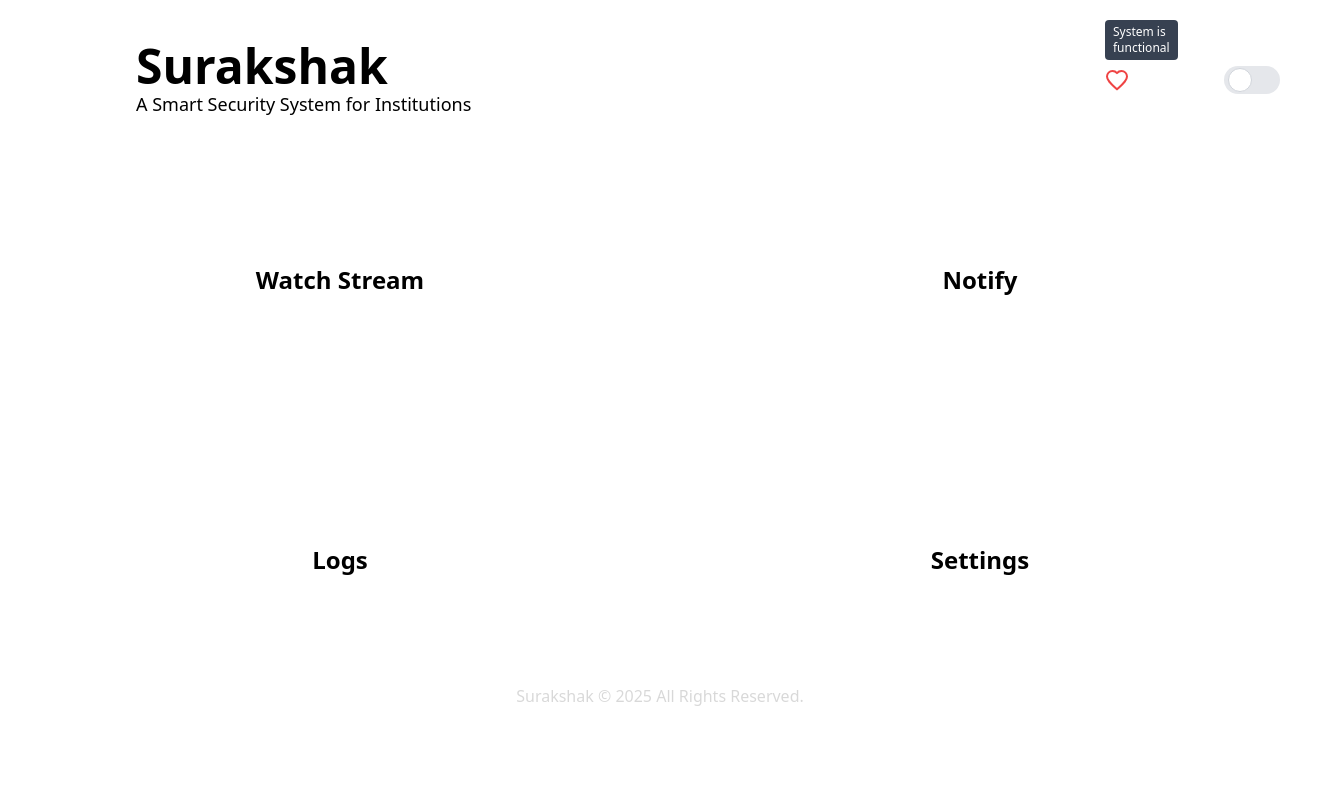
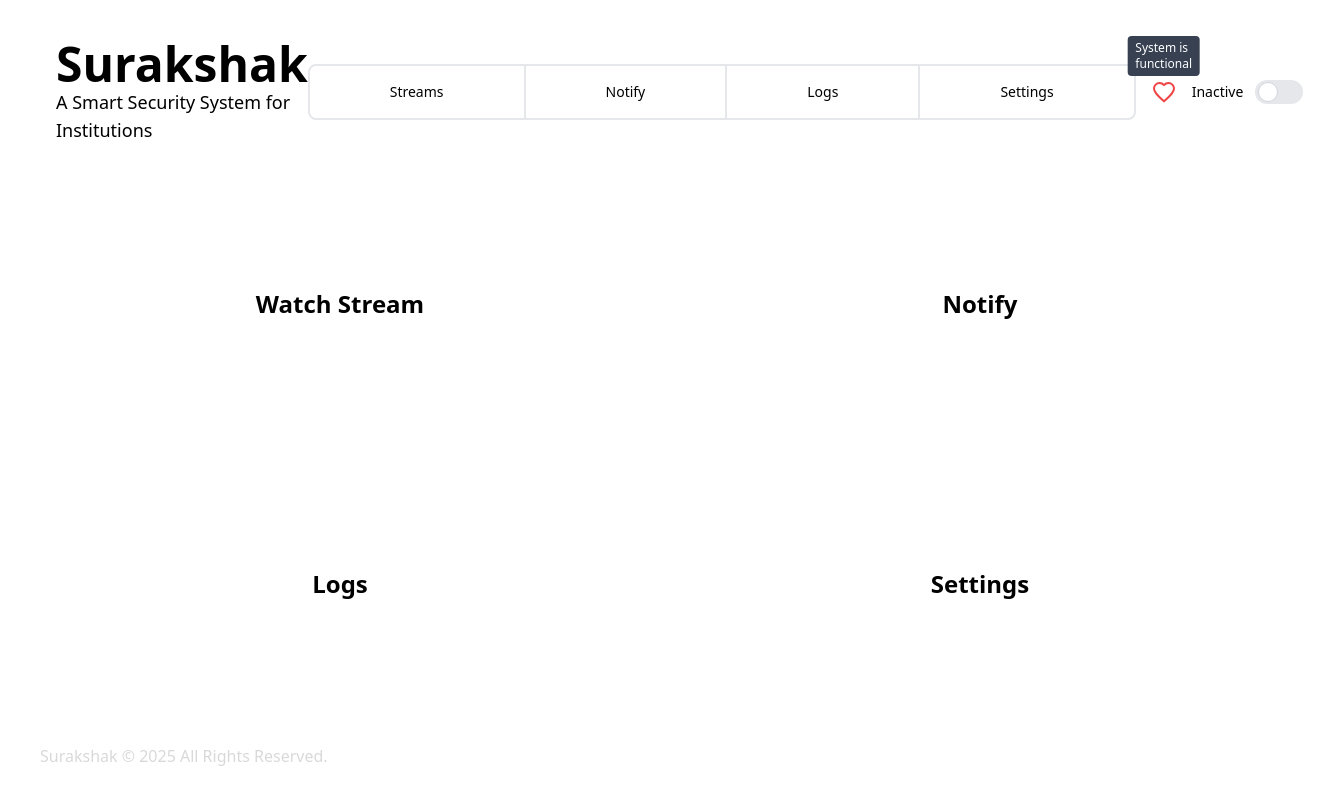
Before and after one commit to Offset-official/surakshak, a Django app: page / in a window 1320 px wide. Before the commit the page ends 706 px from the top, so only its background shows below. Run offline with Django 5.2, Linux system fonts and the light colour scheme; some libraries are stand-ins or nearby versions.

Commit message:
shawty doing something don't disturb him

```diff
--- a/surakshak/models.py
+++ b/surakshak/models.py
@@ -3,7 +3,7 @@ from django.utils.timezone import now
 
 
 class IncidentType(models.Model):
-    type_name = models.CharField(max_length=50)  # e.g., "Trespassing", "Fire"
+    type_name = models.CharField(max_length=50, null=True)  # e.g., "Trespassing", "Fire"
     respondents = models.ManyToManyField("Respondent", related_name="incident_types", null=True)  # Respondents for this type
 
     def __str__(self):
@@ -35,8 +35,10 @@ class Incident(models.Model):
     id = models.AutoField(primary_key=True)
     created_at = models.DateTimeField(default=now)
     incident_type = models.ForeignKey("IncidentType", on_delete=models.CASCADE, null=True)
-    camera = models.ForeignKey("Camera", on_delete=models.CASCADE, to_field="name")
+    # camera = models.ForeignKey("Camera", on_delete=models.CASCADE, related_name="name")
+    camera = models.CharField(max_length=200)
     resolved = models.BooleanField(default=False)
+    image_uuid = models.CharField(max_length=200, null=True)
     resolver = models.ForeignKey("Respondent", on_delete=models.CASCADE, null=True, blank=True)
 
     def __str__(self):
--- a/surakshak/templates/layout.html
+++ b/surakshak/templates/layout.html
@@ -18,7 +18,8 @@
 
   <body class="bg-primaryBg text-textColor font-sans p-10 relative">
     <!-- Header Section -->
-    <div class="flex justify-between w-full items-center">
+    <div class="flex justify-between w-full items-center mb-10">
+      <!-- Logo Section -->
       <a class="flex gap-4" href="/">
         <div class="h-full">
           <img src="{% static 'logo.svg' %}" alt="logo" class="w-20 h-20" />
@@ -28,14 +29,40 @@
           <div class="text-lg">A Smart Security System for Institutions</div>
         </div>
       </a>
-      <div class="flex items-center space-x-6">
-        <!-- Heartbeat Indicator -->
-        <div class="relative">
+
+      <!-- Menu / Navigation -->
+      <nav class="flex border-2 rounded-lg border-primaryHighlight">
+        <a
+          href="/streams"
+          class="py-4 px-20 text-sm font-normal border-r-2 border-primaryHighlight transition-all duration-200 select-none cursor-pointer hover:text-accent hover:bg-primaryHighlight"
+          >Streams</a
+        >
+        <a
+          href="/notify"
+          class="py-4 px-20 text-sm font-normal border-r-2 border-primaryHighlight transition-all duration-200 select-none cursor-pointer hover:text-accent hover:bg-primaryHighlight"
+          >Notify</a
+        >
+        <a
+          href="/logs"
+          class="py-4 px-20 text-sm font-normal border-r-2 border-primaryHighlight transition-all duration-200 select-none cursor-pointer hover:text-accent hover:bg-primaryHighlight"
+          >Logs</a
+        >
+        <a
+          href="/settings"
+          class="py-4 px-20 text-sm font-normal transition-all duration-200 select-none cursor-pointer hover:text-accent hover:bg-primaryHighlight"
+          >Settings</a
+        >
+      </nav>
+
+      <!-- Toggle & Heartbeat Section -->
+      <div class="flex items-center gap-4 ml-4 w-44 justify-center py-2">
+        <!-- Heartbeat / Caution Icons -->
+        <div class="relative group" style="width: 24px; height: 24px;">
           <!-- Heartbeat Icon -->
           <svg
             id="heartbeat-icon"
             xmlns="http://www.w3.org/2000/svg"
-            class="h-6 w-6 text-gray-400 transition-colors duration-300"
+            class="w-6 h-6 text-gray-400 transition-colors duration-300"
             fill="none"
             viewBox="0 0 24 24"
             stroke="currentColor"
@@ -52,11 +79,11 @@
             />
           </svg>
 
-          <!-- Caution Icon -->
+          <!-- Caution Icon (Hidden by default) -->
           <svg
             id="caution-icon"
             xmlns="http://www.w3.org/2000/svg"
-            class="h-6 w-6 text-yellow-400 transition-colors duration-300 hidden"
+            class="w-6 h-6 text-yellow-400 transition-colors duration-300 hidden"
             fill="none"
             viewBox="0 0 24 24"
             stroke="currentColor"
@@ -65,96 +92,111 @@
               stroke-linecap="round"
               stroke-linejoin="round"
               stroke-width="2"
-              d="M12 9v2m0 4h.01M21 12a9 9 0 11-18 0 9 9 0 0118 0z"
+              d="M12 9v2m0 4h.01M21 12a9 9 0
+                 11-18 0 9 9 0 0118 0z"
             />
           </svg>
 
           <!-- Tooltip -->
           <span
             id="heartbeat-tooltip"
-            class="absolute bottom-full mb-2 hidden px-2 py-1 bg-gray-700 text-white text-xs rounded"
+            class="absolute bottom-full left-1/2 -translate-x-1/2 mb-1 hidden px-2 py-1 bg-gray-700 text-white text-xs rounded group-hover:block"
           >
-            System is functional
+            Checking...
           </span>
         </div>
 
         <!-- Toggle Button -->
-        <div>
         <label class="inline-flex items-center cursor-pointer">
           <input
             type="checkbox"
             class="sr-only peer"
-              onchange="toggleState()"
+            onchange="toggleSystemState()"
             id="status-toggle"
           />
           <span
-              class="mr-3 font-normal text-white dark:text-gray-300"
+            class="mr-3 text-sm font-normal"
             id="toggle-label"
           >
             Inactive
           </span>
           <div
-              class="relative w-14 h-7 bg-gray-200 peer-focus:outline-none
-                     peer-focus:ring-4 peer-focus:ring-primaryHighlight
-                     dark:peer-focus:ring-primaryHighlight rounded-full
-                     peer dark:bg-accent peer-checked:after:translate-x-full
-                     rtl:peer-checked:after:-translate-x-full
-                     peer-checked:after:border-white after:content-['']
-                     after:absolute after:top-0.5 after:start-[4px]
+            class="relative w-12 h-6 bg-gray-200 peer-focus:outline-none peer-focus:ring-3 peer-focus:ring-primaryHighlight
+                   rounded-full peer dark:bg-accent peer-checked:after:translate-x-full
+                   rtl:peer-checked:after:-translate-x-full peer-checked:after:border-white
+                   after:content-[''] after:absolute after:top-0.5 after:start-[3px]
                    after:bg-white after:border-gray-300 after:border
-                     after:rounded-full after:h-6 after:w-6 after:transition-all
-                     dark:border-gray-600 peer-checked:bg-green-500"
+                   after:rounded-full after:h-5 after:w-5 after:transition-all dark:border-gray-600
+                   peer-checked:bg-green-500"
           ></div>
         </label>
       </div>
     </div>
+
+    <!-- Intrusion Popup (Initially Hidden) -->
+    <div
+      id="intrusion-popup"
+      class="hidden fixed top-1/3 left-1/2 -translate-x-1/2 -translate-y-1/2 z-50 bg-red-700 text-white p-6 rounded shadow-md w-80 text-center"
+    >
+      <p class="mb-4 text-lg font-bold">
+        Intrusion has been detected. Click here to resolve.
+      </p>
+      <button
+        id="resolve-button"
+        class="bg-white text-red-700 px-4 py-2 rounded font-semibold hover:bg-gray-100 transition"
+      >
+        Resolve
+      </button>
     </div>
 
     <!-- Main Content -->
-    {% block content %}{% endblock content %}
+    <main>
+      {% block content %}
+      {% endblock content %}
+    </main>
 
     <!-- Footer -->
-    <div class="text-textColor opacity-15 absolute bottom-3 right-1/2 transform translate-x-1/2 font-thin">
+    <footer class="text-textColor opacity-15 mt-10">
       Surakshak &copy; 2025 All Rights Reserved.
-    </div>
+    </footer>
 
     <!-- JavaScript -->
     <script>
-      // Keep track of whether a toggle is in progress
-      let isToggling = false;
+      let isToggling = false; // Prevent multiple toggle requests
 
       document.addEventListener("DOMContentLoaded", () => {
-        // Grab references once
+        // References
         const heartbeatIcon = document.getElementById("heartbeat-icon");
         const cautionIcon = document.getElementById("caution-icon");
         const heartbeatTooltip = document.getElementById("heartbeat-tooltip");
         const toggleInput = document.getElementById("status-toggle");
         const toggleLabel = document.getElementById("toggle-label");
+        const intrusionPopup = document.getElementById("intrusion-popup");
+        const resolveButton = document.getElementById("resolve-button");
 
-        // Function to show tooltip
+        // Show/Hide Tooltip
         function showTooltip() {
           heartbeatTooltip.classList.remove("hidden");
         }
-
-        // Function to hide tooltip
         function hideTooltip() {
           heartbeatTooltip.classList.add("hidden");
         }
 
-        // Heartbeat Indicator Function
+        // Heartbeat and Lockdown Indicators
         function updateIndicators(isAlive, lockdown, status) {
           if (lockdown) {
-            // Show caution icon
+            // Hide heartbeat, show caution
             heartbeatIcon.classList.add("hidden");
             cautionIcon.classList.remove("hidden");
             heartbeatTooltip.innerText = "System is in lockdown";
             heartbeatTooltip.classList.remove("hidden");
-            // Disable toggle switch
+
+            // Toggle switch is disabled
             toggleInput.checked = false;
             toggleLabel.innerText = "Inactive";
             toggleInput.disabled = true;
           } else {
-            // Show heartbeat icon
+            // Normal operation
             heartbeatIcon.classList.remove("hidden");
             cautionIcon.classList.add("hidden");
             heartbeatTooltip.classList.remove("hidden");
@@ -166,15 +208,15 @@
 
               // Update toggle based on status
               toggleInput.checked = status === "ACTIVE";
-              toggleLabel.innerText = status === "ACTIVE" ? "Active" : "Inactive";
-              // Enable toggle switch
+              toggleLabel.innerText =
+                status === "ACTIVE" ? "Active" : "Inactive";
               toggleInput.disabled = false;
             } else {
               heartbeatIcon.classList.remove("text-red-500");
               heartbeatIcon.classList.add("text-gray-400");
               heartbeatTooltip.innerText = "System is down";
 
-              // Disable toggle switch
+              // Disable toggle
               toggleInput.checked = false;
               toggleLabel.innerText = "Inactive";
               toggleInput.disabled = true;
@@ -182,57 +224,72 @@
           }
         }
 
+        // Intrusion Popup Handling
+        function showIntrusionPopup(incidentId) {
+          // Show the red popup
+          intrusionPopup.classList.remove("hidden");
+          // Update the Resolve button to point to /resolve/<incidentId>
+          resolveButton.onclick = () => {
+            window.location.href = `/resolve/${incidentId}`;
+          };
+        }
+        function hideIntrusionPopup() {
+          intrusionPopup.classList.add("hidden");
+        }
+
         // Fetch heartbeat
-        function fetchHeartbeat() {
-          fetch("{% url 'heartbeat' %}")
-            .then((response) => {
+        async function fetchHeartbeat() {
+          try {
+            const response = await fetch("{% url 'heartbeat' %}");
             if (!response.ok) {
               throw new Error("Network response was not ok");
             }
-              return response.json();
-            })
-            .then((data) => {
+            const data = await response.json();
             if (data.success) {
               const status = data.status; // 'ACTIVE' or 'INACTIVE'
-                const lockdown = data.lockdown; // True or False
-                const isAlive = true; // Since heartbeat responded successfully
+              const lockdown = data.lockdown; // true/false
+              const incidentId = data.incident_id;
 
-                updateIndicators(isAlive, lockdown, status);
+              // System is alive
+              updateIndicators(true, lockdown, status);
+
+              // Handle intrusion popup
+              if (lockdown && incidentId) {
+                showIntrusionPopup(incidentId);
               } else {
-                // Heartbeat responded with success: False
-                const isAlive = false;
-                const lockdown = false; // Assuming no lockdown if heartbeat failed
-                updateIndicators(isAlive, lockdown, null);
+                hideIntrusionPopup();
               }
-            })
-            .catch((error) => {
+            } else {
+              // System responded with success: false
+              updateIndicators(false, false, null);
+              hideIntrusionPopup();
+            }
+          } catch (error) {
             console.error("Heartbeat fetch error:", error);
-              // Assume system is down if heartbeat fetch fails
-              const isAlive = false;
-              const lockdown = false;
-              updateIndicators(isAlive, lockdown, null);
-            });
+            // System down
+            updateIndicators(false, false, null);
+            hideIntrusionPopup();
+          }
         }
 
-        // Initial heartbeat fetch
+        // Initial heartbeat
         fetchHeartbeat();
-        // Poll heartbeat every second
+        // Repeat every second
         setInterval(fetchHeartbeat, 1000);
 
-        // Tooltip event listeners
+        // Tooltip events
         const heartbeatContainer = heartbeatIcon.parentElement;
         heartbeatContainer.addEventListener("mouseenter", showTooltip);
         heartbeatContainer.addEventListener("mouseleave", hideTooltip);
       });
 
-      // Toggle Button Function
-      async function toggleState() {
-        // If a toggle request is already in progress, ignore subsequent clicks
+      // Toggle function
+      async function toggleSystemState() {
         if (isToggling) return;
         isToggling = true;
 
         const toggleInput = document.getElementById("status-toggle");
-        toggleInput.disabled = true; // Disable the button to prevent multiple clicks
+        toggleInput.disabled = true;
 
         try {
           const response = await fetch("{% url 'toggle_status' %}", {
@@ -241,30 +298,26 @@
               "Content-Type": "application/json",
               "X-CSRFToken": "{{ csrf_token }}",
             },
-            body: JSON.stringify({}), // Empty body since backend toggles state
+            body: JSON.stringify({}), // No need for state, server toggles internally
           });
 
           if (!response.ok) {
             throw new Error("Network response was not ok");
           }
-
           const data = await response.json();
           if (data.success) {
-            // Refresh the page after successful toggle
+            // Refresh page on success
             location.reload();
           } else {
             console.error("Toggle failed:", data.error);
-            // Revert the toggle button state if toggle failed
-            toggleInput.checked = !toggleInput.checked;
             alert("Failed to toggle system status. Please try again.");
+            toggleInput.checked = !toggleInput.checked; // revert
           }
         } catch (error) {
-          console.error("Error toggling system status:", error);
-          // Revert the toggle button state if an error occurred
-          toggleInput.checked = !toggleInput.checked;
+          console.error("Error toggling system state:", error);
           alert("An error occurred while toggling the system status.");
+          toggleInput.checked = !toggleInput.checked; // revert
         } finally {
-          // Re-enable after the request finishes
           toggleInput.disabled = false;
           isToggling = false;
         }
--- a/surakshak/urls.py
+++ b/surakshak/urls.py
@@ -9,7 +9,8 @@ from .views import (
     toggle_status,
     notify_api,
     timings_page,
-    heartbeat
+    heartbeat,
+    resolve
 )
 
 urlpatterns = [
@@ -23,5 +24,6 @@ urlpatterns = [
     path("__reload__/", include("django_browser_reload.urls")),
     path("notify_api/", notify_api, name="notify_api"),
     path("settings/timings", timings_page, name="timings"),
-    path("heartbeat", heartbeat, name="heartbeat")
+    path("heartbeat", heartbeat, name="heartbeat"),
+    path("resolve/<str:incident_id>", resolve, name="resolve")
 ]
--- a/surakshak/utils/coordinator_thread.py
+++ b/surakshak/utils/coordinator_thread.py
@@ -1,6 +1,6 @@
 import threading
 
 class CoordinatorThread:
-    def __init__(self, func, camera_name):
-        self.thread = threading.Thread(target=func, daemon=True, args=[camera_name])
+    def __init__(self, *args):
+        self.thread = threading.Thread(target=args[0], daemon=True, args=args[1:])
         self.thread.start()
--- a/surakshak/views.py
+++ b/surakshak/views.py
@@ -36,10 +36,12 @@ def heartbeat(request):
         status = SystemConfig.instrusion_state
         ld = SystemConfig.lockdown
         logger.debug(f"Heartbeat check: {status}, Lockdown: {ld}")
-        return JsonResponse({'success': True, 'status': status, "lockdown" : ld})
+        incident_id = SystemConfig.incident_id
+        return JsonResponse({'success': True, 'status': status, "lockdown" : ld, "incident_id": incident_id})
     except Exception as e:
         logger.error(f"Heartbeat error: {e}")
         return JsonResponse({'success': False, 'error': 'Failed to retrieve system status'}, status=500)
+
 
 @gzip.gzip_page
 def video_feed(request, camera_name):
@@ -232,3 +234,6 @@ def timings_page(request):
 
 
     return render(request, "timings.html")
+
+def resolve(request, incident_id):
+    return render(request, "layout.html")
```
Also changed, not shown: surakshak/apps.py (+7 -2 lines), surakshak/templates/layout1.html (+47 -11 lines), surakshak/utils/inference_engine.py (+4 -3 lines), surakshak/utils/system_config.py (+8 -4 lines). Lines whose indentation alone changed are shown as unchanged.
